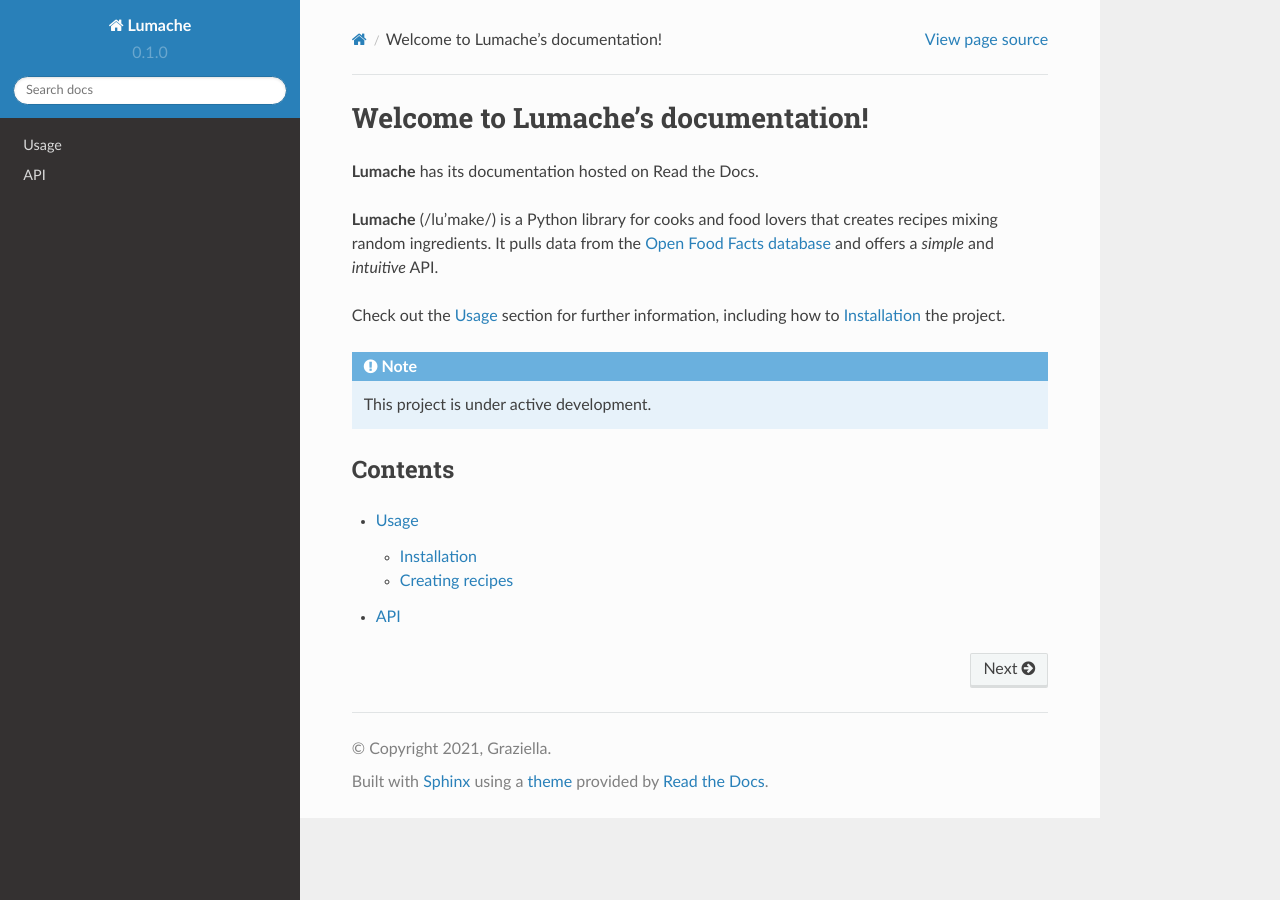
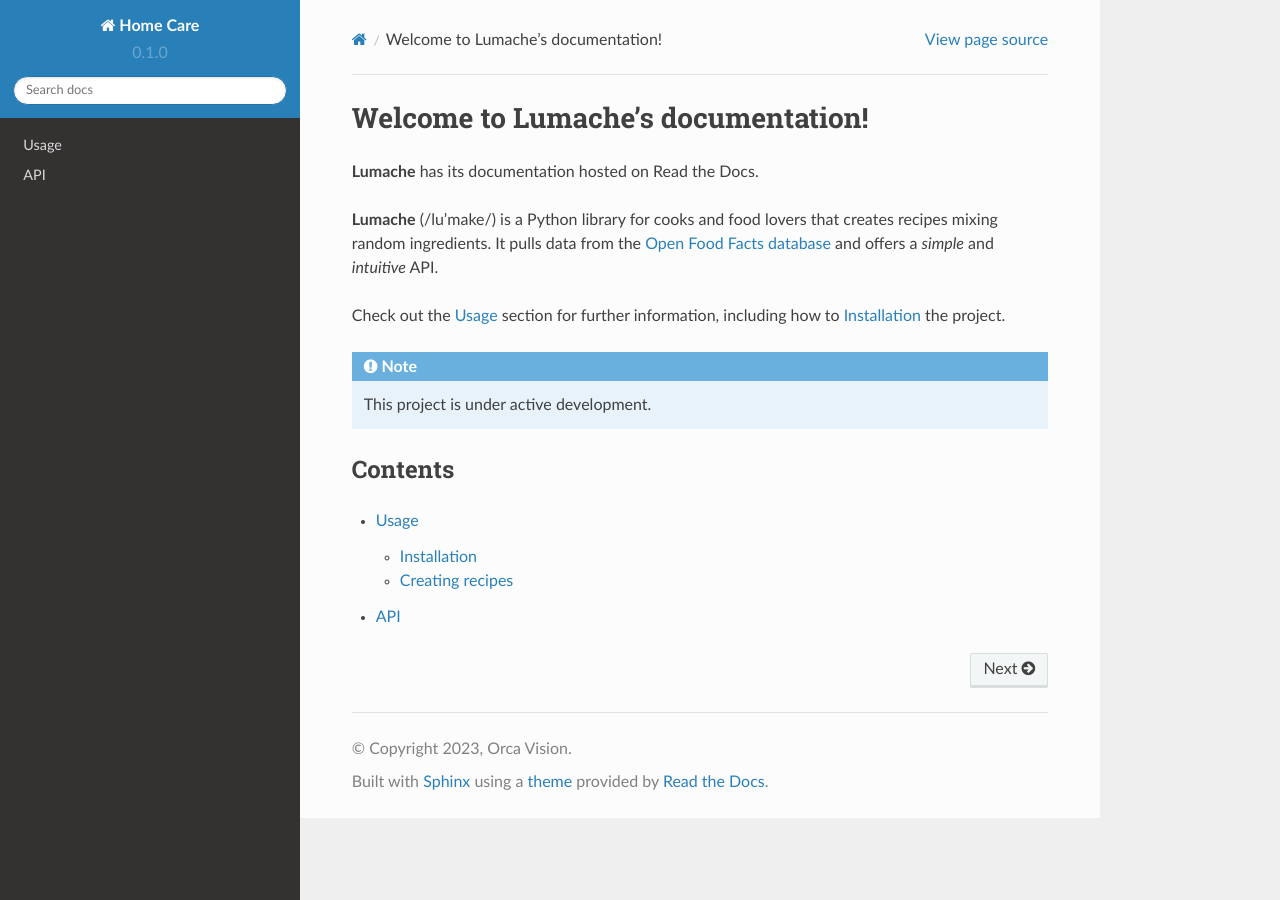
Before and after one commit to OrcaVision/Home-Care-Demo, a Sphinx documentation site: the page built from docs/source/index.rst, in a window 1280 px wide. Built offline with Sphinx 7.4.7 and the Read the Docs theme 2.0.0, drawn with Linux system fonts in a browser that asks for light colours.

Commit message:
Update conf.py

```diff
--- a/docs/source/conf.py
+++ b/docs/source/conf.py
@@ -2,9 +2,9 @@
 
 # -- Project information
 
-project = 'Lumache'
-copyright = '2021, Graziella'
-author = 'Graziella'
+project = 'Home Care'
+copyright = '2023, Orca Vision'
+author = 'Orca Vision'
 
 release = '0.1'
 version = '0.1.0'
```
